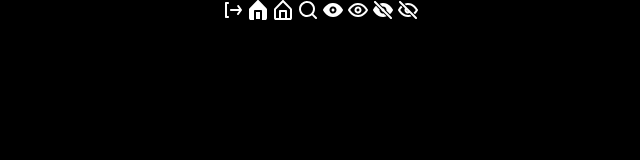
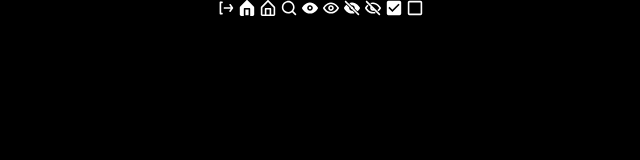
Before and after one commit to talismanchik/SmartCards, a React (Vite) app: page / in a window 1280 px wide. Shown: the top 160 px of the page, without its empty margins (320-960 px from the left). Built offline with nearby package versions, Linux system fonts and the light colour scheme.

Commit message:
refactor: #15-assets

```diff
--- a/src/App.tsx
+++ b/src/App.tsx
@@ -11,6 +11,8 @@ export function App() {
       <Icon iconId={'eye_outline'} />
       <Icon iconId={'eye_off'} />
       <Icon iconId={'eye_off_outline'} />
+      <Icon iconId={'checkbox_true'} />
+      <Icon iconId={'checkbox_false'} />
     </div>
   )
 }
--- a/src/components/ui/icon/Icon.tsx
+++ b/src/components/ui/icon/Icon.tsx
@@ -12,9 +12,9 @@ export const Icon = ({ className, height, iconId, viewBox, width }: Props) => {
   return (
     <svg
       className={`${className}`}
-      height={height || '20'}
+      height={height || '16'}
       viewBox={viewBox || '2 2 20 20'}
-      width={width || '20'}
+      width={width || '16'}
     >
       <use xlinkHref={`${sprite}#${iconId}`} />
     </svg>
```
Also changed, not shown: src/assets/icons/sprite.svg.
